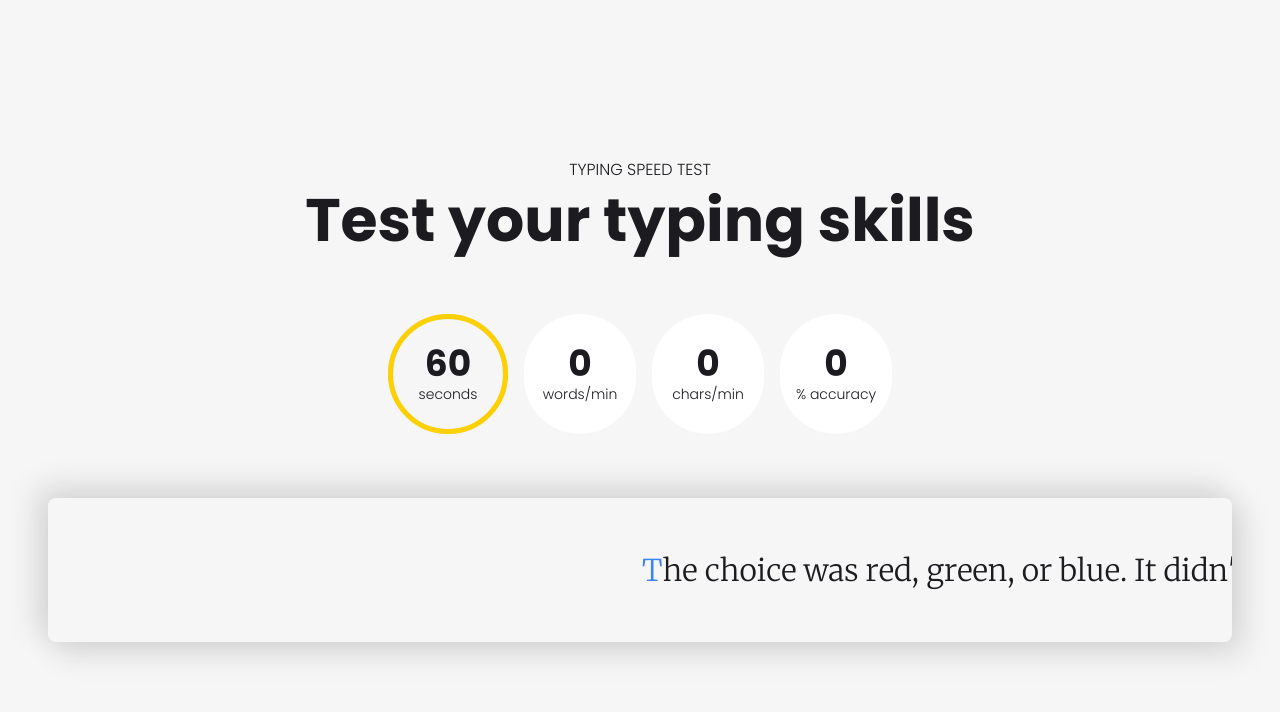
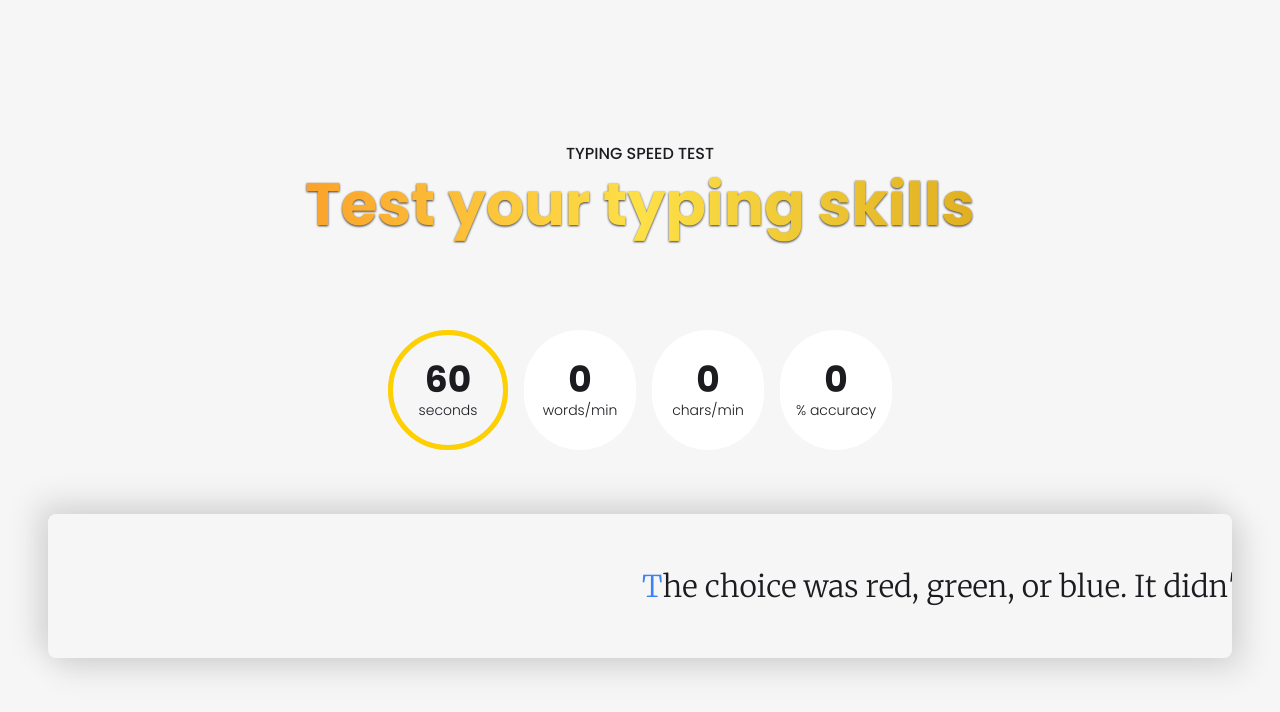
Before and after one commit to lazyjinchuriki/typing-test, a Next.js app: page / in a window 1280 px wide. Shown: the top 712 px of the page. Built offline with nearby package versions, Linux system fonts and the light colour scheme.

Commit message:
added styling
Added some styling to the main heading

```diff
--- a/app/layout.tsx
+++ b/app/layout.tsx
@@ -18,11 +18,14 @@ export default function RootLayout({
   children,
 }: Readonly<{
   children: React.ReactNode;
+
 }>) {
   return (
     <html lang="en">
       <body className={poppins.className}>
-        <AppProvider>{children}</AppProvider>
+        <AppProvider>
+          {children}
+        </AppProvider>
       </body>
     </html>
   );
--- a/app/page.tsx
+++ b/app/page.tsx
@@ -1,7 +1,6 @@
 import Head from "next/head";
 import TypingTest from "./components/Typing";
 import Stats from "./components/stats";
-
 export default function Home() {
   return (
     <>
@@ -9,12 +8,13 @@ export default function Home() {
         <link rel="icon" href="/favicon.ico" sizes="any" />
       </Head>
       <div className="flex justify-center h-screen items-center bg-[rgb(246,246,247)] ">
+
         <div className="w-screen px-12 ">
           <div className="flex flex-col gap-2">
-            <h6 className="text-center font-light text-[rgb(27,27,32)]">
+            <h6 className="text-center font-medium  text-[rgb(27,27,32)]">
               TYPING SPEED TEST
             </h6>
-            <h1 className="text-6xl font-bold text-center text-[rgb(27,27,32)]">
+            <h1 className="bg-gradient-to-r from-orange-500 via-yellow-300 to-yellow-600   inline-block text-transparent bg-clip-text text-6xl font-bold text-center pb-8 drop-shadow-[0_1.2px_1.2px_rgba(0,0,0,0.8)]">
               Test your typing skills
             </h1>
             <Stats />
--- a/package.json
+++ b/package.json
@@ -10,6 +10,8 @@
   },
   "dependencies": {
     "@radix-ui/react-dialog": "^1.0.5",
+    "@radix-ui/react-dropdown-menu": "^2.1.2",
+    "@radix-ui/react-slot": "^1.1.0",
     "class-variance-authority": "^0.7.0",
     "clsx": "^2.1.1",
     "lucide-react": "^0.377.0",
```
Also changed, not shown: 1 other file (tests, documents, lock files or other folders).
